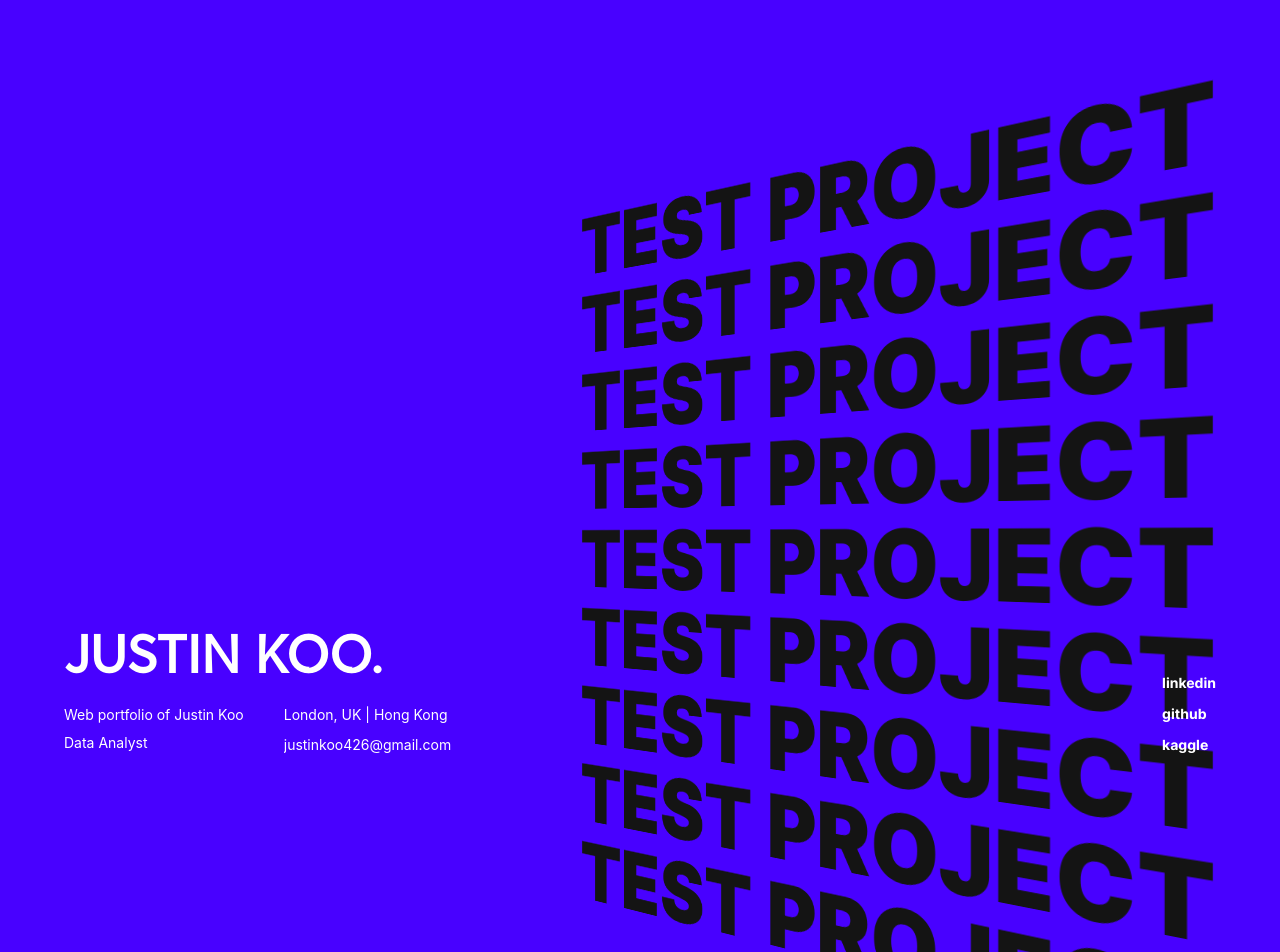
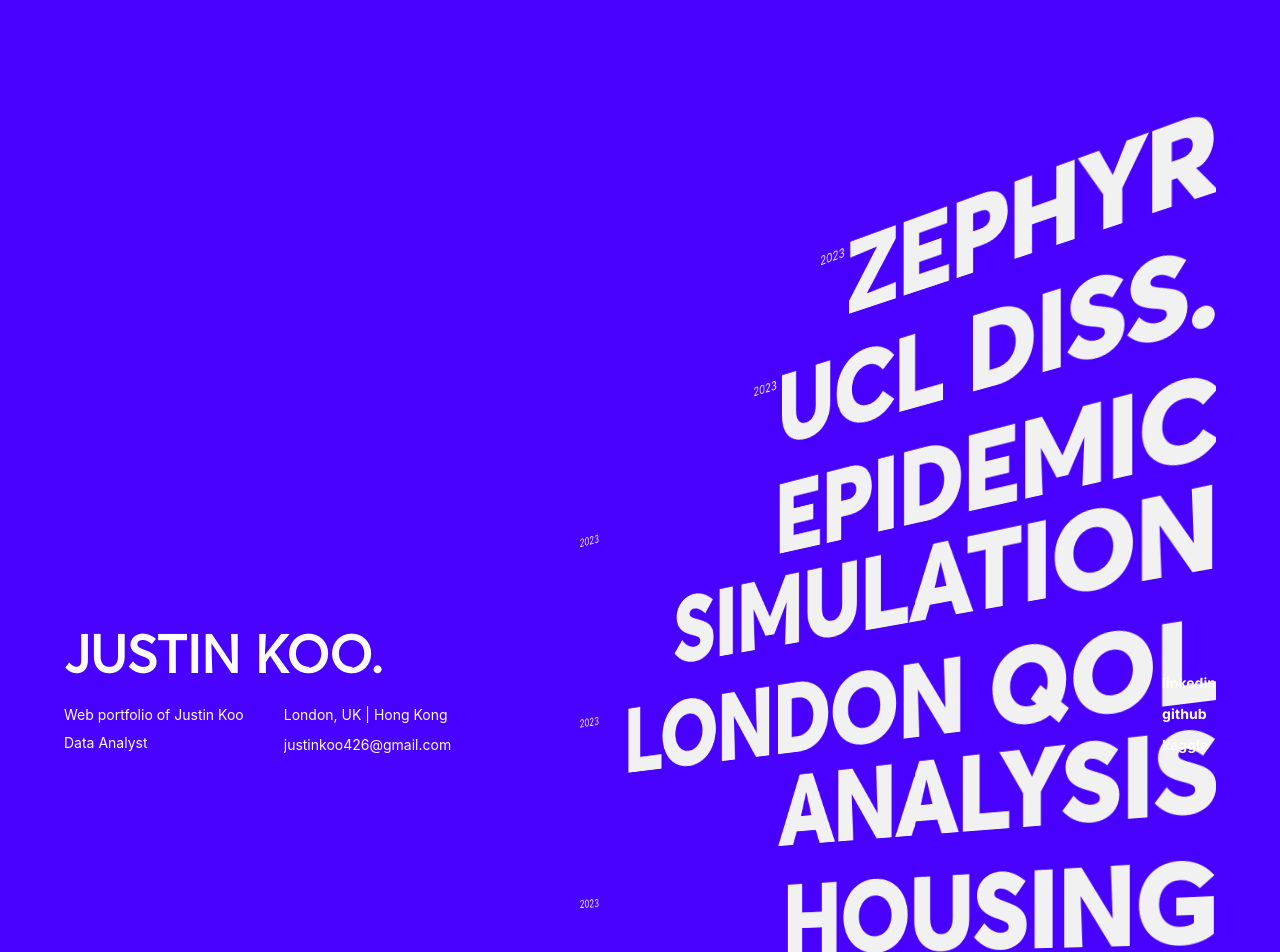
Before and after one commit to jhtkoo0426/jhtkoo0426.github.io, a React (Create React App) app in the folder app/: page / in a window 1280 px wide. Shown: the top 952 px of the page. Built offline with nearby package versions, Linux system fonts and the light colour scheme.

Commit message:
Resolved homepage padding bug

```diff
--- /dev/null
+++ b/app/src/components/ProjectLink.js
@@ -0,0 +1,20 @@
+// ProjectLink.js template
+// Import core libraries
+import { Link } from "react-router-dom";
+
+// Import components
+import Title from "./Title";
+
+
+const ProjectLink = ({ id, year, project_title, href }) => {
+    return (
+        <Link className='anchor project-link' to={href}>
+            <p className='year'>{year}</p>
+            <div className='slash'></div>
+            <Title size='huge' text_transform='upper' font='avertabold'>{project_title}</Title>
+        </Link>
+    )
+}
+
+
+export default ProjectLink;
--- a/app/src/css/components.scss
+++ b/app/src/css/components.scss
@@ -51,6 +51,7 @@
 
     // Determine font
     &.averta { font-family: 'Averta'; }
+    &.avertabold { font-family: 'AvertaBold'; }
     &.playfair { font-family: 'Playfair'; }
     &.inter { font-family: 'Inter'; }
     &.interthin { font-family: 'InterThin'; }
--- a/app/src/css/home.scss
+++ b/app/src/css/home.scss
@@ -1,25 +1,37 @@
 .homepage {
-    height: 150vh;
+    padding: 5vh 0 25vh 0;
 
     .projects-nav {
         padding: 5% 5% 0 0;
         text-align: right;
         display: flex;
         flex-direction: column;
-        perspective: 400px;
+        perspective: 500px;
 
         .project-link {
+            position: relative;
+            left: 30%;
+            width: 70%;
+            text-wrap: wrap;
             padding: 0;
-            display: inline-block !important;
-            line-height: 100% !important;
-            text-transform: uppercase;
+            margin-bottom: 20px;
+            display: flex !important;
+            justify-content: right;
             transform-origin: right center;
             transform: rotateY(-15deg) scale(0.8, 1);
             transition: all .8s ease;
             font-family: 'InterBlack';
-            color: var(--black);
+            color: var(--mid-grey);
 
-            &:hover { transform: rotateY(-10deg)}
+            .title { color: var(--mid-grey); }
+
+            &:hover {
+                transform: rotateY(-10deg);
+                .title {
+                    -webkit-text-stroke: 1px var(--mid-grey);
+                    color: transparent;
+                }
+            }
         }
     }
 }
@@ -28,11 +40,13 @@
 // Handling mobile responsiveness
 // Large Devices, Wide Screens
 @media only screen and (max-width: 1200px) {
-    .homepage { height: 100vh; }
+    .homepage { padding-bottom: 20vh; }
 }
 
 // Medium Devices, Desktops
-@media only screen and (max-width: 992px) {}
+@media only screen and (max-width: 992px) {
+    .homepage > .projects-nav { perspective: 600px; }
+}
 
 // Small Devices, Tablets
 @media only screen and (max-width: 768px) {}
--- a/app/src/pages/Home.js
+++ b/app/src/pages/Home.js
@@ -1,47 +1,26 @@
 // Home.js template
 // Import core libraries
-import React, { useState, useEffect, useRef } from 'react';
+import React from 'react';
+import { Link } from 'react-router-dom';
 
 // Import components
-import Anchor from '../components/Anchor';
 import Title from "../components/Title";
-import MaskedTitle from "../components/MaskedTitle";
-import { motion, useAnimation } from 'framer-motion';
-import { Link } from 'react-router-dom';
-
+import ProjectLink from '../components/ProjectLink';
 
 
 const Home = () => {
     return (
         <div className='homepage'>
             <div className='projects-nav'>
-                <Link className='anchor project-link'>
-                    <Title size='huge' text_transform='upper' font='interblack'>test project</Title>
-                </Link>
-                <Link className='anchor project-link'>
-                    <Title size='huge' text_transform='upper' font='interblack'>test project</Title>
-                </Link>
-                <Link className='anchor project-link'>
-                    <Title size='huge' text_transform='upper' font='interblack'>test project</Title>
-                </Link>
-                <Link className='anchor project-link'>
-                    <Title size='huge' text_transform='upper' font='interblack'>test project</Title>
-                </Link>
-                <Link className='anchor project-link'>
-                    <Title size='huge' text_transform='upper' font='interblack'>test project</Title>
-                </Link>
-                <Link className='anchor project-link'>
-                    <Title size='huge' text_transform='upper' font='interblack'>test project</Title>
-                </Link>
-                <Link className='anchor project-link'>
-                    <Title size='huge' text_transform='upper' font='interblack'>test project</Title>
-                </Link>
-                <Link className='anchor project-link'>
-                    <Title size='huge' text_transform='upper' font='interblack'>test project</Title>
-                </Link>
-                <Link className='anchor project-link'>
-                    <Title size='huge' text_transform='upper' font='interblack'>test project</Title>
-                </Link>
+                <ProjectLink year={2023} project_title={'zephyr'}></ProjectLink>
+                <ProjectLink year={2023} project_title={'ucl diss.'}></ProjectLink>
+                <ProjectLink year={2023} project_title={'epidemic simulation'}></ProjectLink>
+                <ProjectLink year={2023} project_title={'london qol analysis'}></ProjectLink>
+                <ProjectLink year={2023} project_title={'housing price prediction'}></ProjectLink>
+                <ProjectLink year={2023} project_title={'autofaq'}></ProjectLink>
+                <ProjectLink year={2023} project_title={'tube planner'}></ProjectLink>
+                <ProjectLink year={2023} project_title={'tetris ai'}></ProjectLink>
+                <ProjectLink year={2023} project_title={'l4s school analysis'}></ProjectLink>
             </div>
         </div>
     );
```
